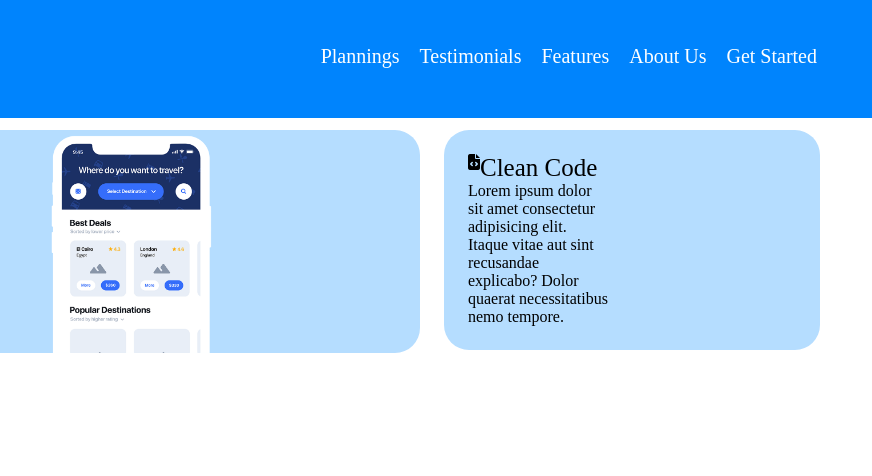
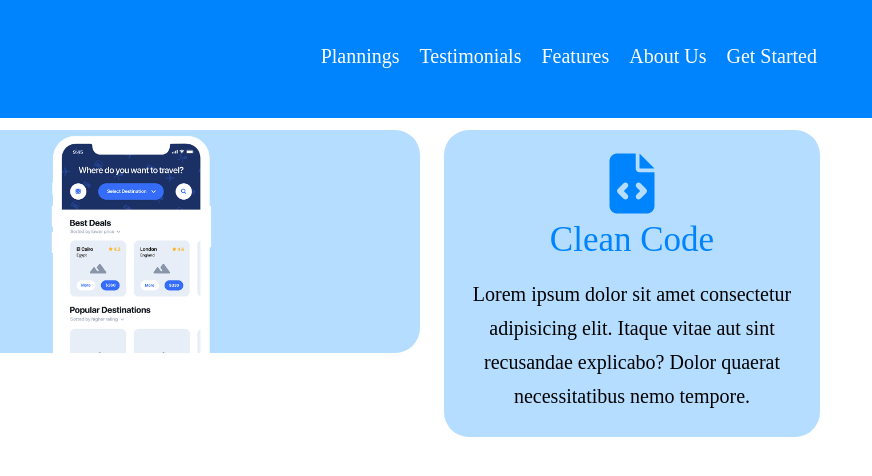
Before and after one commit to Jasczlv/htmlcss-responsive-layout, a plain HTML site: page index.html in a window 1280 px wide. Shown: the full height of the page, 408-1280 px from the left. Drawn offline with Linux system fonts and the light colour scheme.

Commit message:
ADD (quasi) sulla buona strada

```diff
--- a/css/style.css
+++ b/css/style.css
@@ -201,30 +201,30 @@ div [class^='col-'] {
     }
 
 
-    .col-4 .card-info {
+    .col-md-4 .card-info {
         text-align: center;
         justify-content: center;
         flex-wrap: wrap;
         width: 100%;
     }
 
-    .col-4 .card-info * {
+    .col-md-4 .card-info * {
         width: 100%;
     }
 
-    .col-4 .card-info i {
+    .col-md-4 .card-info i {
         font-size: 60px;
         color: #0084FD;
     }
 
-    .col-4 .card-info span {
+    .col-md-4 .card-info span {
         font-size: 35px;
         line-height: 1.5em;
         color: #0084FD;
         margin-bottom: 10px;
     }
 
-    .col-4 .card-info p {
+    .col-md-4 .card-info p {
         font-size: 20px;
         line-height: 1.7em;
     }
```
